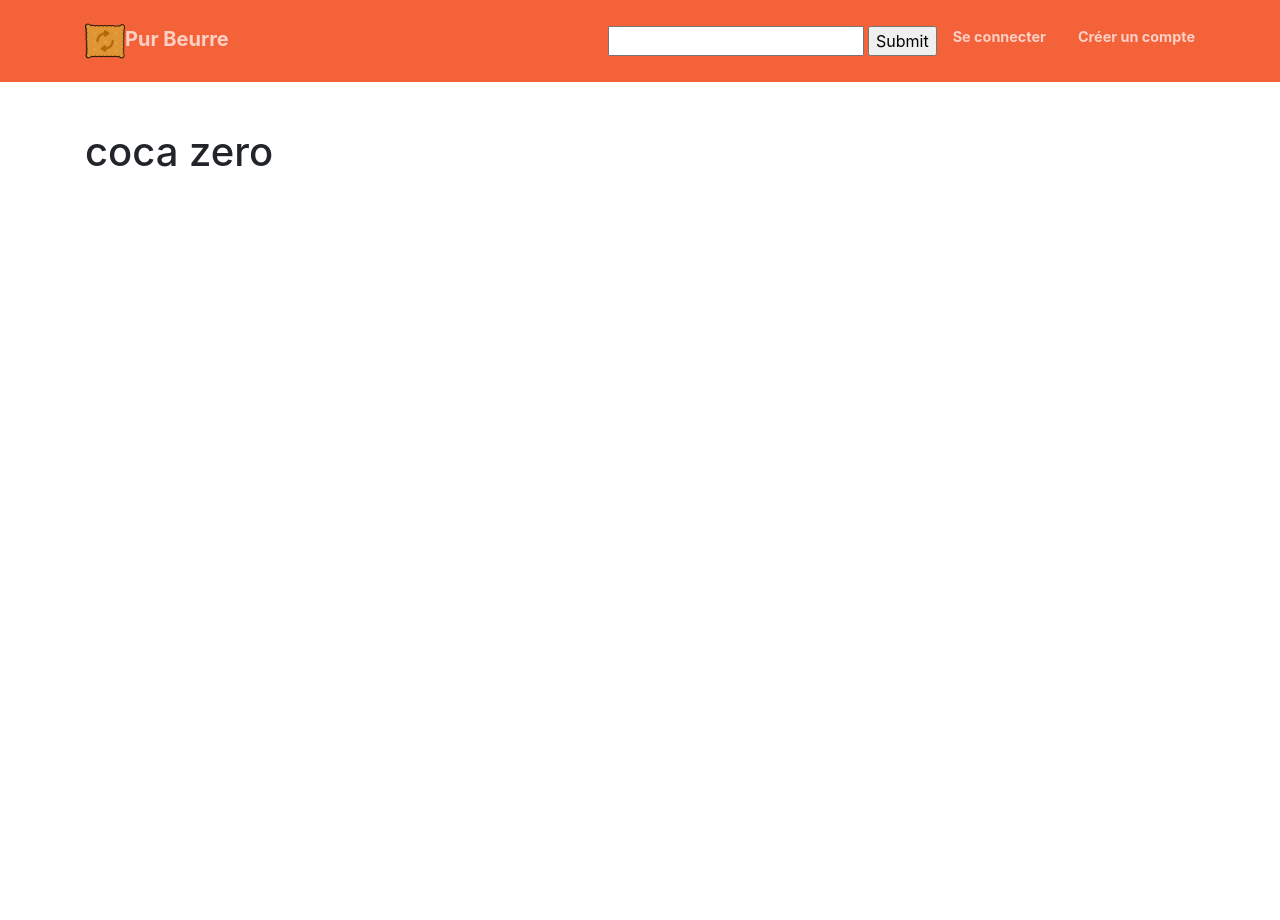
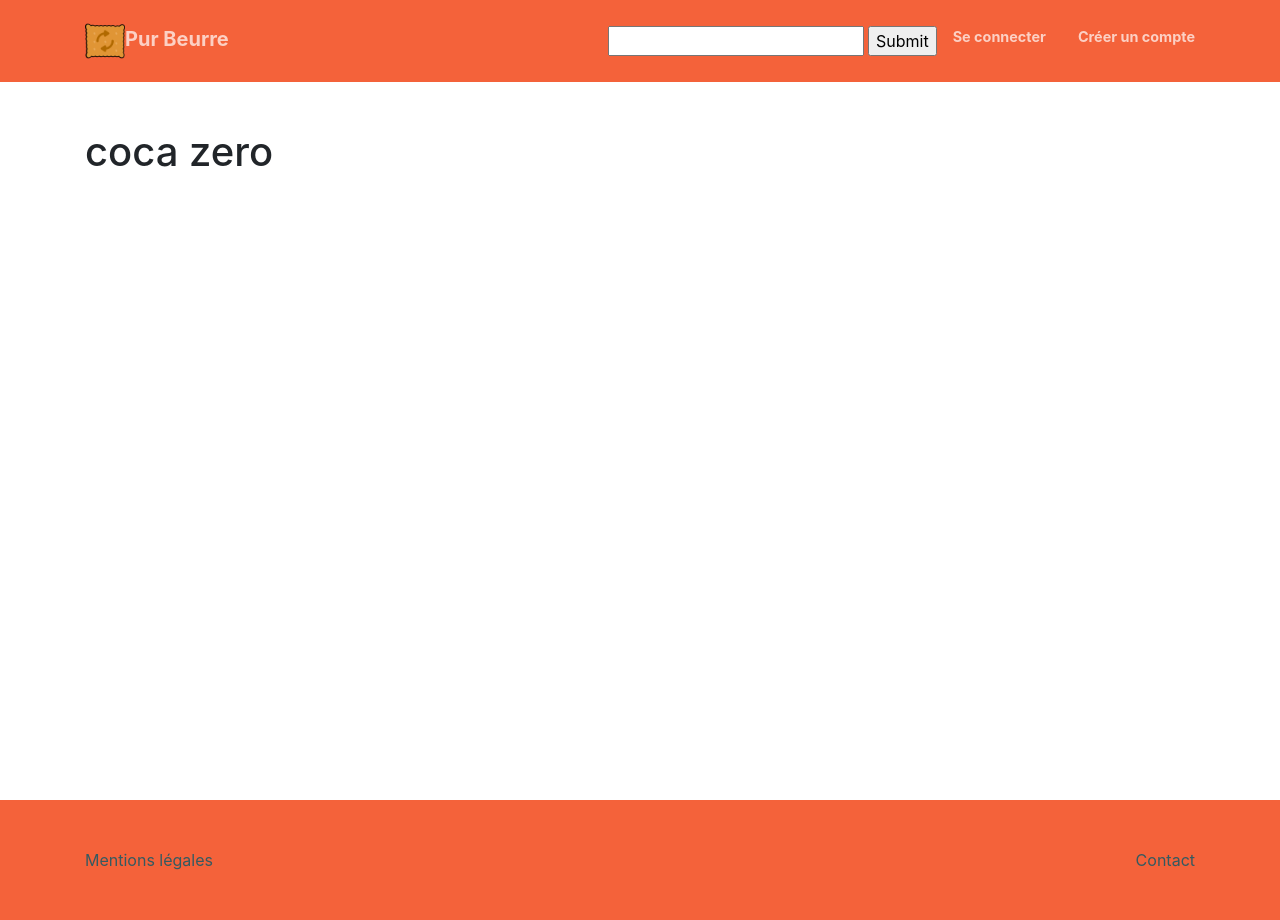
Before and after one commit to Nicolasdvl/P8, a Django app: page /product/1/details/ in a window 1280 px wide. Before the commit the page ends 167 px from the top, so only its background shows below. Run offline with Django 3.2, Linux system fonts and the light colour scheme; data comes from the database, SQL or seed files in the repository; parts of the project's set-up code (start-up, migrations or seed data) failed here and were passed over; some libraries are stand-ins or nearby versions.

Commit message:
put footer on all pages

```diff
--- a/app/authentification/templates/authentification/login.html
+++ b/app/authentification/templates/authentification/login.html
@@ -38,6 +38,7 @@
         </div>
     </section>
 </body>
+{% include 'core/footer.html' %}
 <script>
     const csrftoken = document.querySelector('[name=csrfmiddlewaretoken]').value;
 </script>
--- a/app/authentification/templates/authentification/signup.html
+++ b/app/authentification/templates/authentification/signup.html
@@ -33,6 +33,7 @@
         </div>
     </section>
 </body>
+{% include 'core/footer.html' %}
 <script>
     const csrftoken = document.querySelector('[name=csrfmiddlewaretoken]').value;
 </script>
--- a/app/authentification/templates/authentification/user.html
+++ b/app/authentification/templates/authentification/user.html
@@ -32,6 +32,7 @@
         </div>
     </section>
 </body>
+{% include 'core/footer.html' %}
 <script>
     const csrftoken = document.querySelector('[name=csrfmiddlewaretoken]').value;
 </script>
--- a/app/core/static/css/style.css
+++ b/app/core/static/css/style.css
@@ -78,6 +78,18 @@
     margin-left: 5em;
 }
 
+/* Assure empty section height to push footer */
+
+section#login,
+section#signup,
+section#user_account,
+section#details,
+section#saves {
+    height: 100%;
+}
+
+
+
 /* Footer */
 
 footer {
--- /dev/null
+++ b/app/core/templates/core/footer.html
@@ -0,0 +1,16 @@
+<!doctype html>
+
+<html lang="fr">
+
+<footer>
+    <div class="container">
+        <div class="row">
+            <div class="col-md-6">
+                <a class="footer" href="{% url 'legal' %}">Mentions légales</a>
+            </div>
+            <div class="col-md-6 text-right">
+                <a class="footer" href="{% url 'contact' %}">Contact</a>
+            </div>
+        </div>
+    </div>
+</footer>
--- a/app/products/templates/products/details.html
+++ b/app/products/templates/products/details.html
@@ -17,12 +17,13 @@
 
 <body>
     {% include 'core/nav.html' %}
-    <section class="page-section">
+    <section class="page-section" id="details">
         <div class="container">
             <h1>{{product.name}}</h1>
         </div>
     </section>
 </body>
+{% include 'core/footer.html' %}
 <script>
     const csrftoken = document.querySelector('[name=csrfmiddlewaretoken]').value;
 </script>
--- a/app/products/templates/products/saves.html
+++ b/app/products/templates/products/saves.html
@@ -17,7 +17,7 @@
 
 <body>
     {% include 'core/nav.html' %}
-    <section class="page-section">
+    <section class="page-section" id="saves">
         <div class="container">
             {% if products %}
             <div class="card-header"> Mes substituts </div>
@@ -34,6 +34,7 @@
         </div>
     </section>
 </body>
+{% include 'core/footer.html' %}
 <script>
     const csrftoken = document.querySelector('[name=csrfmiddlewaretoken]').value;
 </script>
--- a/app/products/templates/products/substitutes.html
+++ b/app/products/templates/products/substitutes.html
@@ -61,6 +61,7 @@
         </div>
     </section>
 </body>
+{% include 'core/footer.html' %}
 
 {% csrf_token %}
 <script>
```
Also changed, not shown: app/core/templates/core/index.html (+1 -19 lines).
